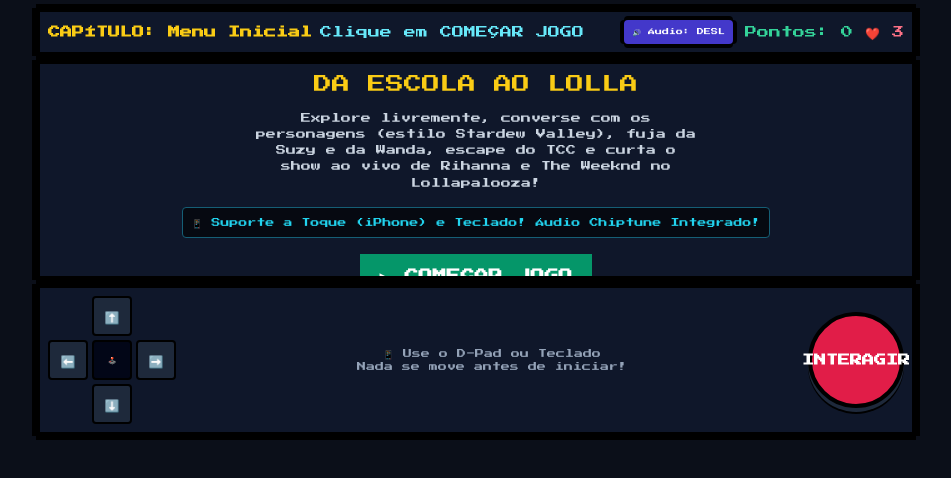
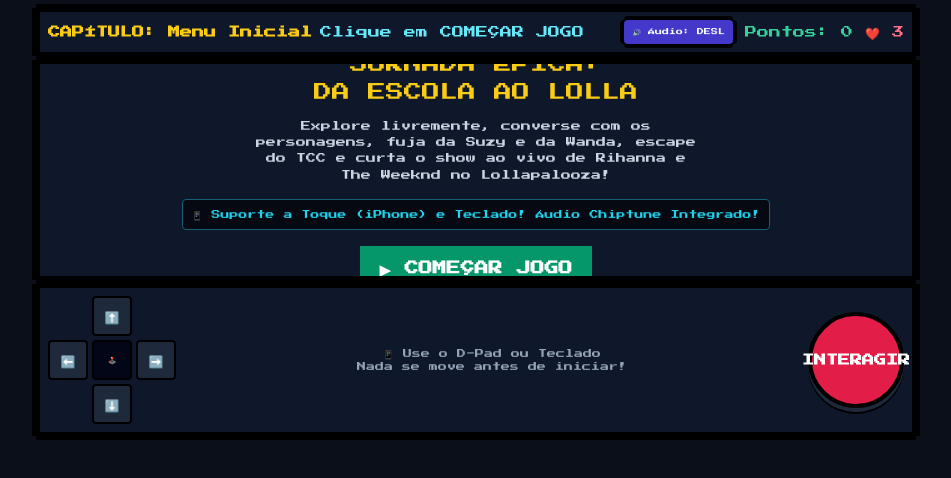
Before and after one commit to jaqjds-sketch/Jogo-karla, a plain HTML site: page index.html in a window 1280 px wide. Shown: the whole page, without its empty margins (164-1115 px from the left). Drawn offline with nearby package versions, Linux system fonts and the light colour scheme.

Commit message:
index.html

```diff
--- a/index.html
+++ b/index.html
@@ -62,7 +62,7 @@
         <div id="start-screen" class="absolute inset-0 bg-slate-900 flex flex-col items-center justify-center z-30 p-4 text-center">
             <h1 class="text-xs sm:text-base md:text-lg text-yellow-400 mb-3 leading-relaxed">JORNADA ÉPICA:<br>DA ESCOLA AO LOLLA</h1>
             <p class="text-[8px] sm:text-[10px] text-slate-300 mb-4 max-w-md leading-relaxed">
-                Explore livremente, converse com os personagens (estilo Stardew Valley), fuja da Suzy e da Wanda, escape do TCC e curta o show ao vivo de Rihanna e The Weeknd no Lollapalooza!
+                Explore livremente, converse com os personagens, fuja da Suzy e da Wanda, escape do TCC e curta o show ao vivo de Rihanna e The Weeknd no Lollapalooza!
             </p>
             <div class="mb-4 text-[7px] sm:text-[9px] text-cyan-400 bg-black/60 p-2 rounded border border-cyan-800">
                 📱 Suporte a Toque (iPhone) e Teclado! Áudio Chiptune Integrado!
```
